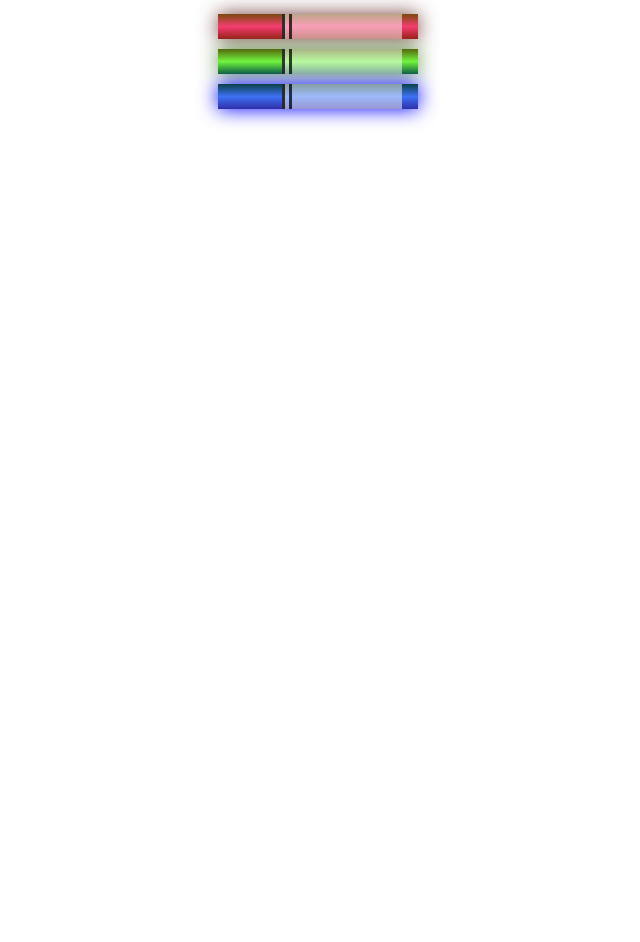
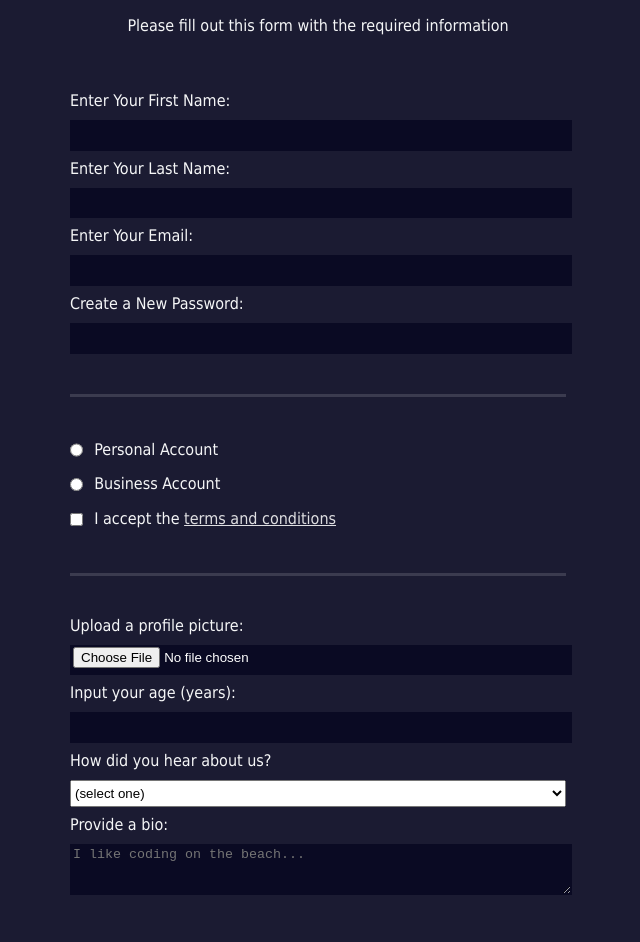
Before and after one commit to RostykZhuk/front-end-course, a plain HTML site: page index.html in a window 1280 px wide. Shown: the part 86-1028 px from the top of the page, without its empty margins (322-962 px from the left). Before the commit the page ends 800 px from the top, so only its background shows below. Drawn offline with Linux system fonts and the light colour scheme.

Commit message:
day 2 part 2 dev a reg form

```diff
--- a/index.html
+++ b/index.html
@@ -1,26 +1,44 @@
 <!DOCTYPE html>
 <html>
   <head>
-    <meta charset="utf-8">
-    <meta name="viewport" content="width=device-width, initial-scale=1.0">
-    <title>Colored Markers</title>
-    <link rel="stylesheet" href="styles.css">
+    <title>Registration Form</title>
+    <link rel="stylesheet" href="styles.css" />
   </head>
   <body>
-    <h1>CSS Color Markers</h1>
-    <div class="container">
-      <div class="marker red">
-        <div class="cap"></div>
-        <div class="sleeve"></div>
-      </div>
-      <div class="marker green">
-        <div class="cap"></div>
-        <div class="sleeve"></div>
-      </div>
-      <div class="marker blue">
-        <div class="cap"></div>
-        <div class="sleeve"></div>
-      </div>
-    </div>
+    <h1>Registration Form</h1>
+    <p>Please fill out this form with the required information</p>
+    <form action='https://register-demo.freecodecamp.org'>
+      <fieldset>
+        <label>Enter Your First Name: <input type="text" name="first-name" required /></label>
+        <label>Enter Your Last Name: <input type="text" name="last-name" required /></label>
+        <label>Enter Your Email: <input type="email" name="email" required /></label>
+        <label>Create a New Password: <input type="password" name="password" pattern="[a-z0-5]{8,}" required /></label>
+      </fieldset>
+      <fieldset>
+        <label><input type="radio" name="account-type" class="inline" /> Personal Account</label>
+        <label><input type="radio" name="account-type" class="inline" /> Business Account</label>
+        <label>
+          <input type="checkbox" name="terms" class="inline" required /> I accept the <a href="https://www.freecodecamp.org/news/terms-of-service/">terms and conditions</a>
+        </label>
+      </fieldset>
+      <fieldset>
+        <label>Upload a profile picture: <input type="file" name="file" /></label>
+        <label>Input your age (years): <input type="number" name="age" min="13" max="120" />
+        </label>
+        <label>How did you hear about us?
+          <select name="referrer">
+            <option value="">(select one)</option>
+            <option value="1">freeCodeCamp News</option>
+            <option value="2">freeCodeCamp YouTube Channel</option>
+            <option value="3">freeCodeCamp Forum</option>
+            <option value="4">Other</option>
+          </select>
+        </label>
+        <label>Provide a bio:
+          <textarea name="bio" rows="3" cols="30" placeholder="I like coding on the beach..."></textarea>
+        </label>
+      </fieldset>
+      <input type="submit" value="Submit" />
+    </form>
   </body>
 </html>
--- a/styles.css
+++ b/styles.css
@@ -1,45 +1,75 @@
-h1 {
+body {
+  width: 100%;
+  height: 100vh;
+  margin: 0;
+  background-color: #1b1b32;
+  color: #f5f6f7;
+  font-family: Tahoma;
+  font-size: 16px;
+}
+
+h1, p {
+  margin: 1em auto;
   text-align: center;
 }
 
-.container {
-  background-color: rgb(255, 255, 255);
-  padding: 10px 0;
+form {
+  width: 60vw;
+  max-width: 500px;
+  min-width: 300px;
+  margin: 0 auto;
+  padding-bottom: 2em;
 }
 
-.marker {
-  width: 200px;
-  height: 25px;
-  margin: 10px auto;
+fieldset {
+  border: none;
+  padding: 2rem 0;
 }
 
-.cap {
-  width: 60px;
-  height: 25px;
+fieldset:not(:last-of-type) {
+  border-bottom: 3px solid #3b3b4f;
 }
 
-.sleeve {
-  width: 110px;
-  height: 25px;
-  background-color: rgba(255, 255, 255, 0.5);
-  border-left: 10px double rgba(0, 0, 0, 0.75);
+label {
+  display: block;
+  margin: 0.5rem 0;
 }
 
-.cap, .sleeve {
-  display: inline-block;
+input,
+textarea,
+select {
+  margin: 10px 0 0 0;
+  width: 100%;
+  min-height: 2em;
 }
 
-.red {
-  background: linear-gradient(rgb(122, 74, 14), rgb(245, 62, 113), rgb(162, 27, 27));
-  box-shadow: 0 0 20px 0 rgba(83, 14, 14, 0.8);
+input, textarea {
+  background-color: #0a0a23;
+  border: 1px solid #0a0a23;
+  color: #ffffff;
 }
 
-.green {
-  background: linear-gradient(#55680D, #71F53E, #116C31);
-  box-shadow: 0 0 20px 0 #3B7E20CC;
+.inline {
+  width: unset;
+  margin: 0 0.5em 0 0;
+  vertical-align: middle;
 }
 
-.blue {
-  background: linear-gradient(hsl(186, 76%, 16%), hsl(223, 90%, 60%), hsl(240, 56%, 42%));
-  box-shadow: 0 0 20px 0 blue;
+input[type="submit"] {
+  display: block;
+  width: 60%;
+  margin: 1em auto;
+  height: 2em;
+  font-size: 1.1rem;
+  background-color: #3b3b4f;
+  border-color: white;
+  min-width: 300px;
 }
+
+input[type="file"] {
+  padding: 1px 2px;
+}
+
+a{
+  color:#dfdfe2;
+}
```
